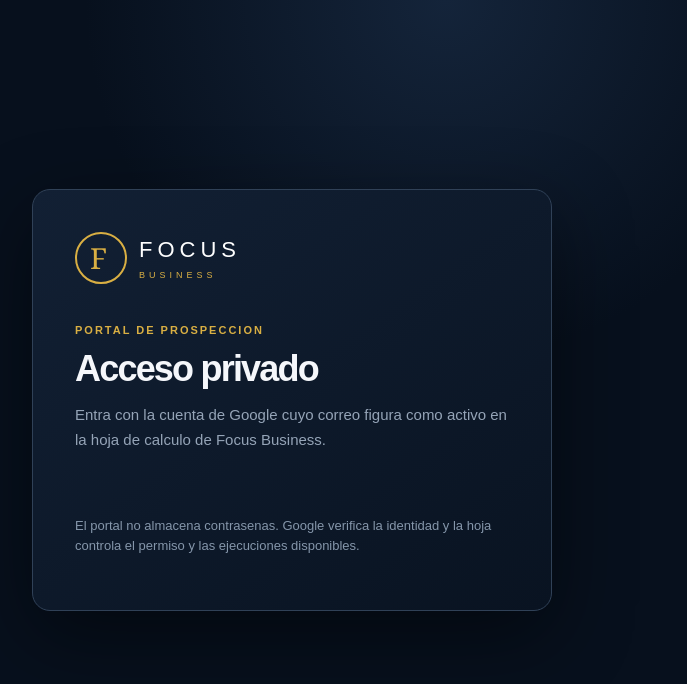
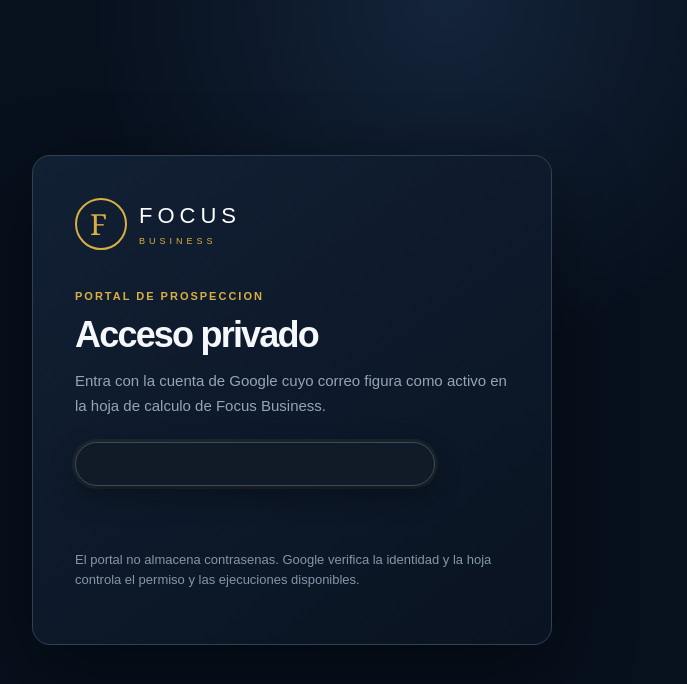
Before and after one commit to focusbusiness2026-byte/focus-prospeccion, a FastAPI app: template app/templates/login.html in a window 1280 px wide. Shown: the top 684 px of the page, without its empty margins (348-1035 px from the left). Run offline with FastAPI, Linux system fonts and the light colour scheme; the template is opened without the code that fills it: most values are stand-ins (such as "Sample title", 1, 10 or a date in 2020); some libraries are stand-ins or nearby versions.

Commit message:
fix: integrate Google sign-in with dark login design

```diff
--- a/app/static/app.css
+++ b/app/static/app.css
@@ -85,6 +85,24 @@ h2 { margin: 0 0 10px; font-size: 26px; }
 }
 .access-card .brand { margin-bottom: 38px; }
 .access-card h1 { font-size: 36px; }
+#google-button {
+  width: 100%;
+  max-width: 360px;
+  min-height: 44px;
+  margin-top: 24px;
+  overflow: hidden;
+  border: 1px solid #3a4b61;
+  border-radius: 999px;
+  background: #111a27;
+  box-shadow: 0 10px 28px #0005, 0 0 0 3px #d9af4314;
+  line-height: 0;
+}
+#google-button > div,
+#google-button iframe {
+  display: block !important;
+  max-width: 100% !important;
+  margin: 0 !important;
+}
 .full-button { width: 100%; margin-top: 18px; }
 .access-note { margin-top: 24px; color: #8596aa; font-size: 13px; }
 .notice { padding: 14px; border: 1px solid #80672e; border-radius: 9px; background: #2d2718; color: #f2d98e; }
--- a/app/templates/login.html
+++ b/app/templates/login.html
@@ -4,7 +4,7 @@
     <meta charset="utf-8" />
     <meta name="viewport" content="width=device-width, initial-scale=1" />
     <title>Acceso · Focus Prospeccion</title>
-    <link rel="stylesheet" href="/static/app.css?v=20260810-2" />
+    <link rel="stylesheet" href="/static/app.css?v=20260812-1" />
     {% if google_oauth_client_id %}<script src="https://accounts.google.com/gsi/client" async defer></script>{% endif %}
   </head>
   <body class="access-page">
@@ -14,7 +14,7 @@
       <h1>Acceso privado</h1>
       <p class="intro">Entra con la cuenta de Google cuyo correo figura como activo en la hoja de calculo de Focus Business.</p>
       {% if google_oauth_client_id %}
-        <div id="google-button"></div>
+        <div id="google-button" aria-label="Acceso con Google"></div>
       {% else %}
         <div class="notice warning">El acceso de Google quedara disponible al configurar <code>GOOGLE_OAUTH_CLIENT_ID</code> en Render.</div>
       {% endif %}
@@ -36,7 +36,9 @@
       window.addEventListener('load', () => {
         if (clientId && window.google) {
           google.accounts.id.initialize({client_id:clientId, callback:response => postLogin('/auth/google',{credential:response.credential}), use_fedcm_for_prompt:true});
-          google.accounts.id.renderButton(document.querySelector('#google-button'), {theme:'filled_black',size:'large',shape:'pill',text:'signin_with',width:360});
+          const googleButton = document.querySelector('#google-button');
+          const googleButtonWidth = Math.min(360, Math.floor(googleButton.getBoundingClientRect().width));
+          google.accounts.id.renderButton(googleButton, {theme:'filled_black',size:'large',shape:'pill',text:'signin_with',width:googleButtonWidth});
         }
       });
       document.querySelector('#demo-login')?.addEventListener('click', () => postLogin('/auth/demo'));
```
Also changed, not shown: tests/test_portal_dashboard.py (+15 -0 lines).
